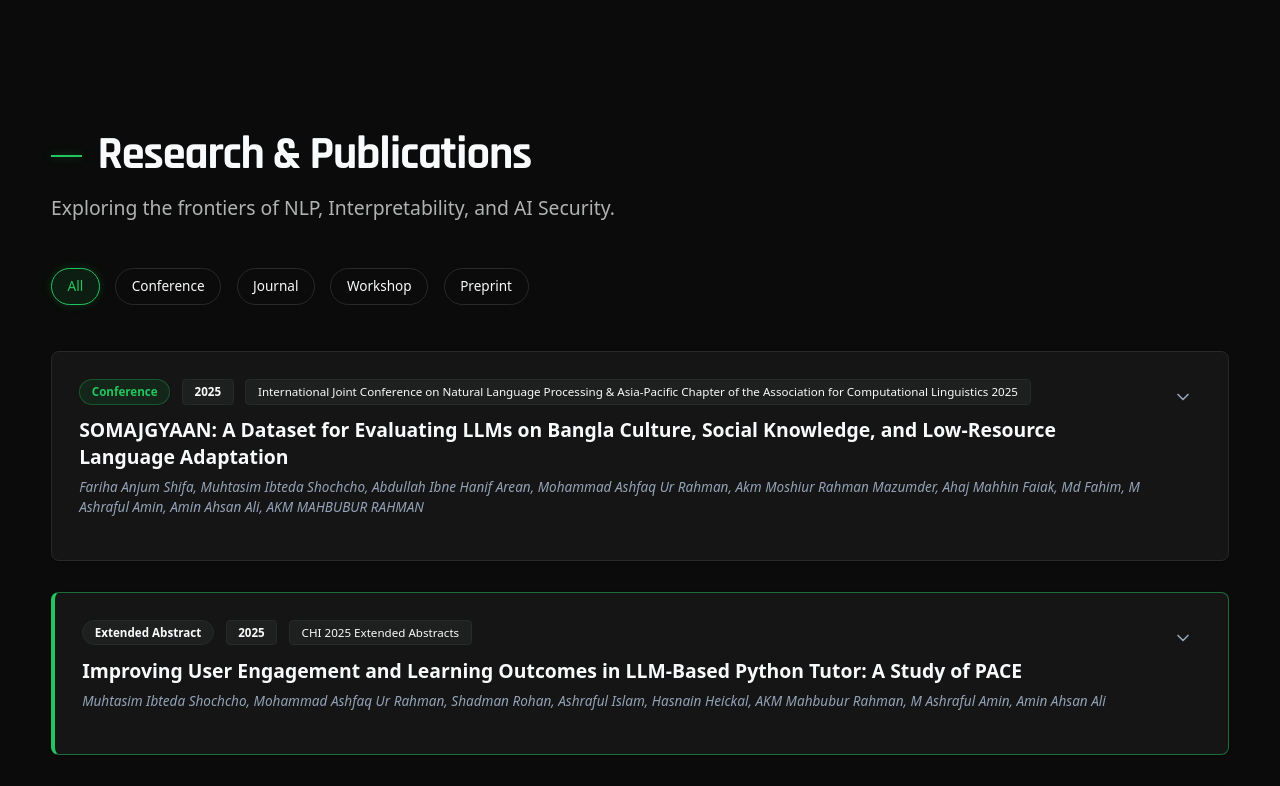
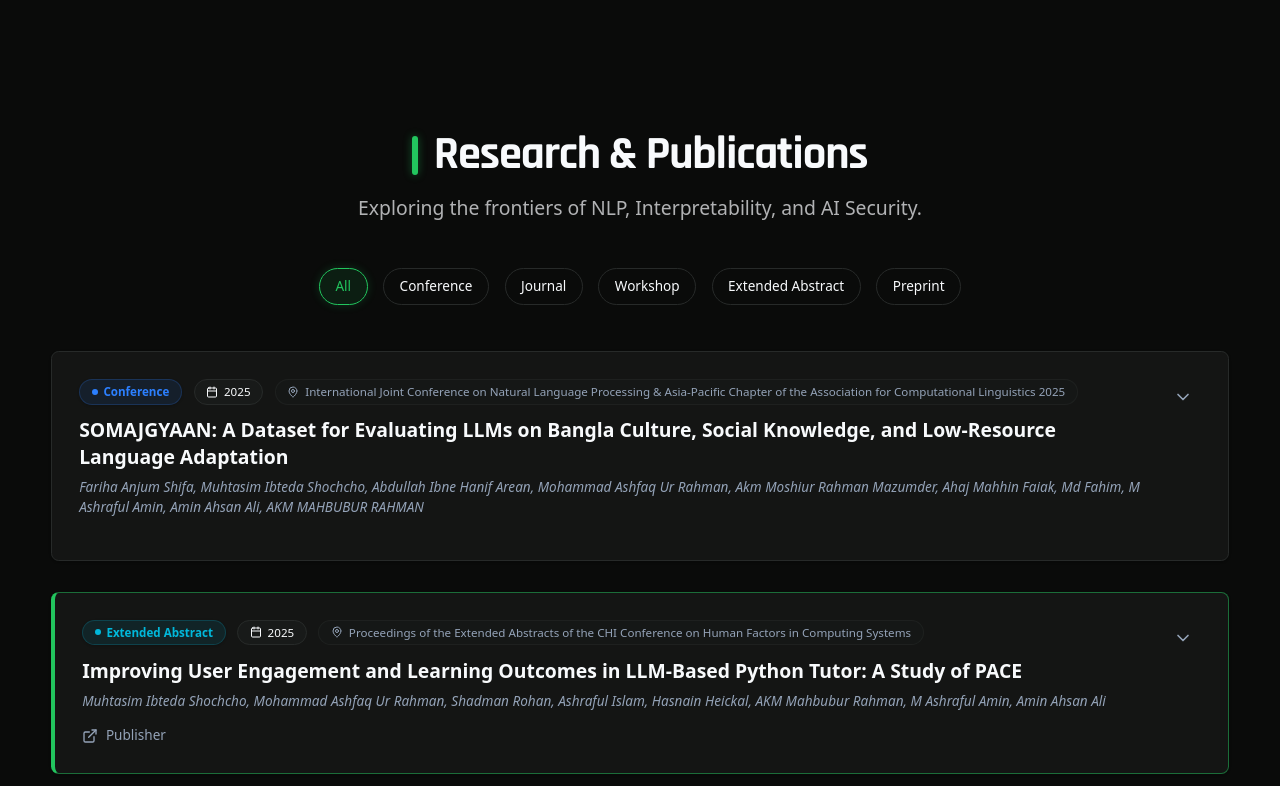
Before and after one commit to Geeky-Muhtasim/3blade.dev, a Next.js app: page / in a window 1280 px wide. Shown: the part 1180-1966 px from the top of the page. Built offline with nearby package versions, Linux system fonts and the light colour scheme.

Commit message:
Profile Updated

```diff
--- a/app/layout.tsx
+++ b/app/layout.tsx
@@ -18,6 +18,9 @@ export const metadata: Metadata = {
   title: "Muhtasim Ibteda Shochcho | NLP Researcher & AI Engineer",
   description: "AI-enabled Software Engineer seeking PhD in NLP, Language Modeling, Mechanistic Interpretability & AI Security.",
   keywords: ["NLP", "AI", "Machine Learning", "Researcher", "Portfolio", "Muhtasim Ibteda Shochcho"],
+  icons: {
+    icon: "/battle.png",
+  },
 };
 
 export default function RootLayout({
--- a/components/ContactSection.tsx
+++ b/components/ContactSection.tsx
@@ -34,7 +34,7 @@ export default function ContactSection() {
             <div className="absolute inset-0 bg-gradient-to-t from-primary/10 via-transparent to-transparent pointer-events-none" />
 
             <div className="max-w-7xl mx-auto px-4 sm:px-6 lg:px-8 relative z-10">
-                <ScrollReveal variant="fadeUp">
+                <ScrollReveal variant="fadeUp" width="100%">
                     <SectionHeader
                         title="Get In Touch"
                         subtitle="Let's collaborate or just say hi."
--- a/components/ProjectsSection.tsx
+++ b/components/ProjectsSection.tsx
@@ -22,7 +22,7 @@ export default function ProjectsSection() {
         <section id="projects" className="py-24 lg:py-32 relative">
 
             <div className="max-w-7xl mx-auto px-4 sm:px-6 lg:px-8 relative z-10">
-                <ScrollReveal variant="fadeUp">
+                <ScrollReveal variant="fadeUp" width="100%">
                     <SectionHeader
                         title="Featured Projects"
                         subtitle="A selection of my work in AI, NLP, and Software Engineering."
@@ -30,8 +30,8 @@ export default function ProjectsSection() {
                 </ScrollReveal>
 
                 {/* Filter Tabs */}
-                <ScrollReveal variant="fadeUp" delay={0.2}>
-                    <div className="flex flex-wrap gap-4 mb-12 justify-start">
+                <ScrollReveal variant="fadeUp" delay={0.2} width="100%">
+                    <div className="flex flex-wrap gap-4 mb-12 justify-start md:justify-center">
                         {categories.map((category) => (
                             <button
                                 key={category}
--- a/components/PublicationsSection.tsx
+++ b/components/PublicationsSection.tsx
@@ -1,7 +1,7 @@
 "use client"
 
 import { motion, AnimatePresence } from 'framer-motion'
-import { FileText, Code, Database, ExternalLink, ChevronDown, ChevronUp } from 'lucide-react'
+import { FileText, Code, Database, ExternalLink, ChevronDown, ChevronUp, Calendar, MapPin } from 'lucide-react'
 import { profile } from '@/data/profile'
 import { useState } from 'react'
 import { cn } from '@/lib/utils'
@@ -24,7 +24,7 @@ export default function PublicationsSection() {
         <section id="research" className="py-24 lg:py-32 relative">
 
             <div className="max-w-7xl mx-auto px-4 sm:px-6 lg:px-8 relative z-10">
-                <ScrollReveal variant="fadeUp">
+                <ScrollReveal variant="fadeUp" width="100%">
                     <SectionHeader
                         title="Research & Publications"
                         subtitle="Exploring the frontiers of NLP, Interpretability, and AI Security."
@@ -32,9 +32,9 @@ export default function PublicationsSection() {
                 </ScrollReveal>
 
                 {/* Filter Tabs */}
-                <ScrollReveal variant="fadeUp" delay={0.2}>
-                    <div className="flex flex-wrap gap-4 mb-12 justify-start">
-                        {['All', 'Conference', 'Journal', 'Workshop', 'Preprint'].map((type) => (
+                <ScrollReveal variant="fadeUp" delay={0.2} width="100%">
+                    <div className="flex flex-wrap gap-4 mb-12 justify-start md:justify-center">
+                        {['All', 'Conference', 'Journal', 'Workshop', 'Extended Abstract', 'Preprint'].map((type) => (
                             <button
                                 key={type}
                                 onClick={() => setFilter(type)}
@@ -71,21 +71,36 @@ export default function PublicationsSection() {
                                 <div className="p-6 md:p-7">
                                     <div className="flex flex-col md:flex-row gap-6 justify-between items-start">
                                         <div className="flex-1">
-                                            <div className="flex flex-wrap gap-3 mb-3">
+                                            <div className="flex flex-wrap gap-3 mb-3 items-center">
+                                                {/* Type Badge */}
                                                 <span className={cn(
-                                                    "px-3 py-1 rounded-full text-xs font-bold border",
-                                                    pub.type === 'Conference' ? 'bg-primary/10 text-primary border-primary/30' :
-                                                        pub.type === 'Workshop' ? 'bg-primary/10 text-primary border-primary/30' :
-                                                            pub.type === 'Journal' ? 'bg-primary/10 text-primary border-primary/30' :
-                                                                'bg-muted text-foreground border-border'
+                                                    "px-3 py-1 rounded-full text-xs font-bold border flex items-center gap-1.5 shadow-sm",
+                                                    pub.type === 'Conference' ? 'bg-blue-500/10 text-blue-500 border-blue-500/20' :
+                                                        pub.type === 'Journal' ? 'bg-amber-500/10 text-amber-500 border-amber-500/20' :
+                                                            pub.type === 'Workshop' ? 'bg-purple-500/10 text-purple-500 border-purple-500/20' :
+                                                                pub.type === 'Extended Abstract' ? 'bg-cyan-500/10 text-cyan-500 border-cyan-500/20' :
+                                                                    'bg-primary/10 text-primary border-primary/20'
                                                 )}>
+                                                    <span className={cn("w-1.5 h-1.5 rounded-full",
+                                                        pub.type === 'Conference' ? 'bg-blue-500' :
+                                                            pub.type === 'Journal' ? 'bg-amber-500' :
+                                                                pub.type === 'Workshop' ? 'bg-purple-500' :
+                                                                    pub.type === 'Extended Abstract' ? 'bg-cyan-500' :
+                                                                        'bg-primary'
+                                                    )} />
                                                     {pub.type}
                                                 </span>
-                                                <span className="px-3 py-1 text-xs font-bold bg-muted text-foreground border border-border rounded">
+
+                                                {/* Year Badge */}
+                                                <span className="px-3 py-1 rounded-full text-xs font-medium bg-secondary/50 text-secondary-foreground border border-border flex items-center gap-1.5">
+                                                    <Calendar size={12} />
                                                     {pub.year}
                                                 </span>
-                                                <span className="px-3 py-1 text-xs font-medium bg-muted text-foreground border border-border rounded">
-                                                    {pub.venue}
+
+                                                {/* Venue Badge */}
+                                                <span className="px-3 py-1 rounded-full text-xs font-medium bg-secondary/30 text-muted-foreground border border-border/50 flex items-center gap-1.5 text-wrap" title={pub.venue}>
+                                                    <MapPin size={12} className="flex-shrink-0" />
+                                                    <span>{pub.venue}</span>
                                                 </span>
                                             </div>
 
@@ -98,18 +113,33 @@ export default function PublicationsSection() {
                                             </p>
 
                                             <div className="flex flex-wrap gap-4 mt-4">
-                                                {pub.links.pdf && (
-                                                    <a href={pub.links.pdf} className="flex items-center gap-2 text-sm text-muted-foreground hover:text-primary transition-colors">
+                                                {(pub.links as any).pdf && (
+                                                    <a href={(pub.links as any).pdf} className="flex items-center gap-2 text-sm text-muted-foreground hover:text-primary transition-colors">
                                                         <FileText size={16} /> PDF
                                                     </a>
                                                 )}
-                                                {pub.links.code && (
-                                                    <a href={pub.links.code} className="flex items-center gap-2 text-sm text-muted-foreground hover:text-primary transition-colors">
+                                                {(pub.links as any).arxiv && (
+                                                    <a href={(pub.links as any).arxiv} className="flex items-center gap-2 text-sm text-muted-foreground hover:text-primary transition-colors">
+                                                        <FileText size={16} /> ArXiv
+                                                    </a>
+                                                )}
+                                                {(pub.links as any).publisher && (
+                                                    <a href={(pub.links as any).publisher} className="flex items-center gap-2 text-sm text-muted-foreground hover:text-primary transition-colors">
+                                                        <ExternalLink size={16} /> Publisher
+                                                    </a>
+                                                )}
+                                                {(pub.links as any).code && (
+                                                    <a href={(pub.links as any).code} className="flex items-center gap-2 text-sm text-muted-foreground hover:text-primary transition-colors">
                                                         <Code size={16} /> Code
                                                     </a>
                                                 )}
-                                                {pub.links.dataset && (
-                                                    <a href={pub.links.dataset} className="flex items-center gap-2 text-sm text-muted-foreground hover:text-primary transition-colors">
+                                                {(pub.links as any).demo && (
+                                                    <a href={(pub.links as any).demo} className="flex items-center gap-2 text-sm text-muted-foreground hover:text-primary transition-colors">
+                                                        <ExternalLink size={16} /> Demo
+                                                    </a>
+                                                )}
+                                                {(pub.links as any).dataset && (
+                                                    <a href={(pub.links as any).dataset} className="flex items-center gap-2 text-sm text-muted-foreground hover:text-primary transition-colors">
                                                         <Database size={16} /> Dataset
                                                     </a>
                                                 )}
--- a/components/SectionHeader.tsx
+++ b/components/SectionHeader.tsx
@@ -8,15 +8,15 @@ interface SectionHeaderProps {
 
 export default function SectionHeader({ title, subtitle, className = "" }: SectionHeaderProps) {
     return (
-        <div className={`mb-12 ${className}`}>
-            <div className="flex flex-col sm:flex-row sm:items-center gap-3 sm:gap-4 mb-4">
-                <div className="h-[2px] w-12 sm:w-8 bg-primary shadow-[0_0_8px_rgba(34,197,94,0.4)]"></div>
+        <div className={`mb-12 md:text-center ${className}`}>
+            <div className="flex flex-row items-center justify-start md:justify-center gap-3 sm:gap-4 mb-4">
+                <div className="w-1.5 h-6 sm:h-8 md:h-10 bg-primary rounded-full shadow-[0_0_8px_rgba(34,197,94,0.4)]"></div>
                 <h2 className="text-3xl sm:text-4xl md:text-5xl font-heading font-bold text-foreground tracking-tight">
                     {title}
                 </h2>
             </div>
             {subtitle && (
-                <p className="text-foreground/70 text-base sm:text-lg md:text-xl max-w-3xl">
+                <p className="text-foreground/70 text-base sm:text-lg md:text-xl max-w-3xl md:mx-auto">
                     {subtitle}
                 </p>
             )}
--- a/components/SkillsSection.tsx
+++ b/components/SkillsSection.tsx
@@ -9,9 +9,11 @@ import { ScrollReveal } from './ScrollReveal'
 export default function SkillsSection() {
     return (
         <section id="skills" className="py-24 lg:py-32 relative">
+            {/* Subtle Background Gradient */}
+            <div className="absolute inset-0 bg-gradient-to-b from-transparent via-background/20 to-transparent pointer-events-none" />
 
             <div className="max-w-7xl mx-auto px-4 sm:px-6 lg:px-8 relative z-10">
-                <ScrollReveal variant="fadeUp" className="mb-12">
+                <ScrollReveal variant="fadeUp" className="mb-12" width="100%">
                     <SectionHeader
                         title="Technical Arsenal"
                         subtitle="Tools and technologies I use to bring ideas to life."
--- a/components/ThemeToggle.tsx
+++ b/components/ThemeToggle.tsx
@@ -22,12 +22,12 @@ export function ThemeToggle() {
             whileHover={{ scale: 1.05 }}
             whileTap={{ scale: 0.95 }}
             onClick={() => setTheme(theme === "dark" ? "light" : "dark")}
-            className="relative p-2 rounded-full bg-secondary text-secondary-foreground hover:bg-accent hover:text-accent-foreground transition-colors border border-border"
+            className="relative p-2 rounded-full bg-transparent text-primary hover:bg-primary/10 transition-colors border border-primary"
             aria-label="Toggle theme"
         >
             <div className="relative w-5 h-5">
-                <Sun className="absolute inset-0 h-5 w-5 rotate-0 scale-100 transition-all dark:-rotate-90 dark:scale-0 text-orange-500" />
-                <Moon className="absolute inset-0 h-5 w-5 rotate-90 scale-0 transition-all dark:rotate-0 dark:scale-100 text-zoro-green-500" />
+                <Sun className="absolute inset-0 h-5 w-5 rotate-0 scale-100 transition-all dark:-rotate-90 dark:scale-0 text-primary" />
+                <Moon className="absolute inset-0 h-5 w-5 rotate-90 scale-0 transition-all dark:rotate-0 dark:scale-100 text-primary" />
             </div>
         </motion.button>
     )
--- a/data/profile.ts
+++ b/data/profile.ts
@@ -14,7 +14,7 @@ export const profile = {
     },
 
     stats: {
-        publications: 6,
+        publications: 5,
         projects: 8,
         yearsExperience: 2,
     },
@@ -121,7 +121,7 @@ export const profile = {
                 "M Ashraful Amin",
                 "Amin Ahsan Ali"
             ],
-            venue: "CHI 2025 Extended Abstracts",
+            venue: "Proceedings of the Extended Abstracts of the CHI Conference on Human Factors in Computing Systems",
             year: 2025,
             type: "Extended Abstract",
             tags: ["HCI", "EdTech", "User Study", "LLM"],
@@ -129,7 +129,7 @@ export const profile = {
                 "A controlled user study on the PACE tutoring system demonstrating improvements in engagement and conceptual understanding using LLM-based guidance.",
             links: {
                 pdf: "",
-                acm: ""
+                publisher: "https://dl.acm.org/doi/10.1145/3706599.3720240"
             },
             contribution:
                 "Lead researcher — System design, experiment setup, data collection, statistical analysis.",
@@ -163,7 +163,7 @@ export const profile = {
                 "Proposes an MPNet-based ensemble approach for detecting and localizing pedagogical mistakes in AI-generated tutoring responses.",
             links: {
                 pdf: "",
-                anthology: ""
+                publisher: "https://aclanthology.org/2025.bea-1.102/"
             },
             contribution: "Model architecture design, ensemble strategy, evaluation.",
             impact:
@@ -216,7 +216,7 @@ export const profile = {
                 "An IoT-assisted computer vision framework for real-time fruit quality detection and automated classification.",
             links: {
                 pdf: "",
-                ieee: ""
+                publisher: "https://ieeexplore.ieee.org/document/10237165/"
             },
             contribution:
                 "Real time IoT based fruit quality detection and monitoring system.",
@@ -359,25 +359,28 @@ export const profile = {
             period: "Aug 2024 – Present",
             type: "Full-time",
             description:
-                "Designing and deploying AI-powered FinTech systems for audit, eKYC, and portfolio intelligence.",
+                "Building unified AI-powered systems for audit automation, policy compliance analysis, ICT risk inspection, and secure enterprise workflow modernization.",
             responsibilities: [
-                "Led development of Smart Audit Management System with RAG-based document analysis and automated findings",
-                "Architected and extended Lead Management CRM with OTP authentication, audit logging, and role-based access",
-                "Productized XBroker portfolio analyzer to process multi-broker PDF statements into unified, summarized profiles"
+                "Designed a unified intelligent document processing pipeline to automate audit reporting across multiple policy documents",
+                "Developed a Smart ICT Risk Inspection Tool with structured scoring, reporting, and automated inspection summaries",
+                "Enhanced Audit Management System with role-based access control, a comprehensive analytics dashboard, and automated audit trails",
+                "Expanded the Lead Management System with secure OTP flows, improved access control, and modular feature extensions",
+                "Built reusable backend modules ensuring scalable FinTech-grade security and operational reliability"
             ],
             techStack: [
                 "FastAPI",
+                "PostgreSQL",
                 "Flutter",
-                "PostgreSQL",
                 "LangChain",
-                "RAG",
+                "Groq",
+                "RAG Pipelines",
                 "ML Kit",
-                "Groq"
+                "JWT Auth"
             ],
             achievements: [
-                "Reduced manual audit review effort by ~60%",
-                "Improved onboarding throughput via eKYC automation",
-                "Significantly reduced manual effort in broker profile preparation"
+                "Enabled 60% faster audit cycle by automating cross-policy compliance analysis",
+                "Delivered a production-ready ICT risk inspection tool used across branches",
+                "Improved LAM & CRM performance and reduced manual workload through secure workflow automation"
             ]
         },
         {
@@ -388,25 +391,26 @@ export const profile = {
             period: "Apr 2024 – Aug 2024",
             type: "Internship",
             description:
-                "Contributed to in-house ERP modules and AI-assisted workflows for audit, assets, and customer onboarding.",
+                "Contributed to enterprise audit automation, internal inspection tools, and secure customer onboarding modules using AI-assisted workflows.",
             responsibilities: [
-                "Implemented core modules of Smart Audit Management System and internal inspection tooling",
-                "Developed eKYC mobile app features including ML-powered face verification and liveness detection",
-                "Helped build Comprehensive Asset Management System for multi-branch asset tracking",
-                "Contributed to Lead Management CRM with OTP-based login and activity logging"
+                "Helped build the Smart Audit Management System with automated rule-based findings from policy documents",
+                "Developed an early version of the ICT Risk Inspection Tool, enabling structured inspection and compliance scoring",
+                "Enhanced the Lead Management System with OTP login, role control, and high-security activity logging",
+                "Developed modules for the eKYC mobile app including cloth detection, OCR-based NID extraction, and liveness verification",
+                "Supported backend architecture improvements for enterprise-grade reliability and security"
             ],
             techStack: [
                 "FastAPI",
                 "Flutter",
                 "PostgreSQL",
                 "LangChain",
-                "RAG",
+                "Groq",
                 "ML Kit",
-                "Groq"
+                "pytesseract"
             ],
             achievements: [
-                "Supported rollout of AI-enabled audit and eKYC flows to production",
-                "Collaborated with cross-functional teams (ICT, business, and operations) to refine requirements"
+                "Played a key role in rolling out audit and inspection automation modules to production environments",
+                "Built foundational modules for eKYC and security-based internal tools used by ICT & Operations teams"
             ]
         },
         {
@@ -442,7 +446,7 @@ export const profile = {
                 "Undergraduate thesis on LLM-powered Python tutoring and human–AI interaction in learning environments.",
             responsibilities: [
                 "Designed and implemented the PACE LLM-based Python tutoring system architecture",
-                "Conducted a user study with 150+ students to evaluate engagement and learning gains",
+                "Conducted a user study with 25+ students to evaluate engagement and learning gains",
                 "Analyzed quantitative and qualitative metrics to understand tutor effectiveness",
                 "Prepared manuscript that led to CHI 2025 Extended Abstracts publication"
             ],
```
Also changed, not shown: components/ExperienceSection.tsx (+14 -10 lines), public/battle.png (added).
